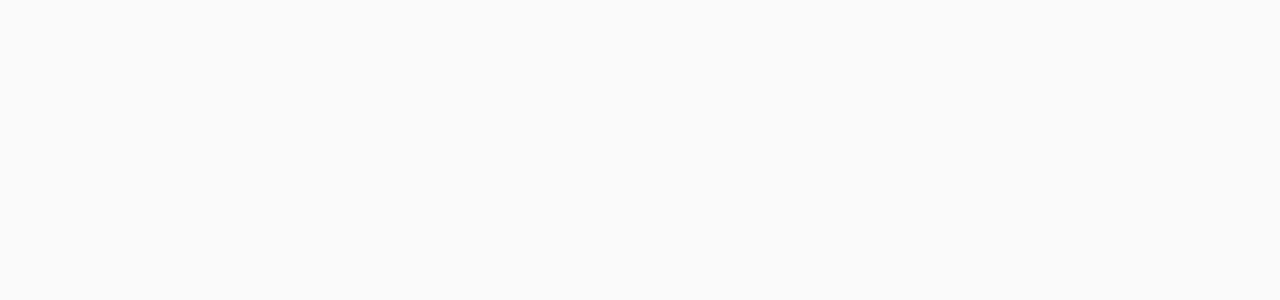
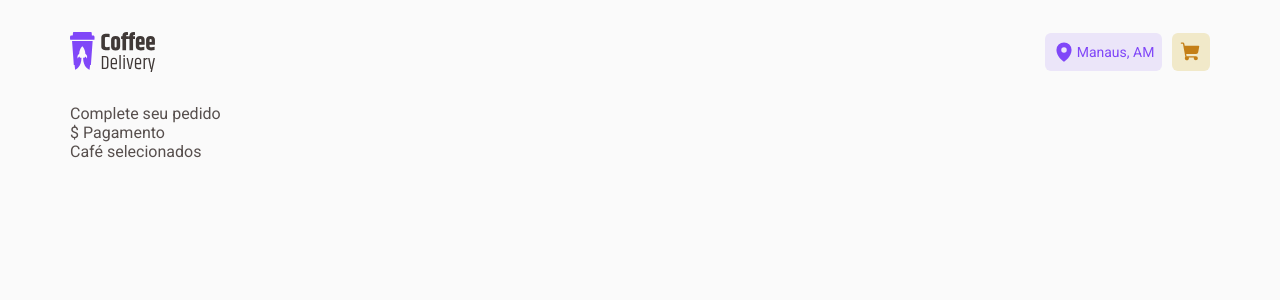
Before and after one commit to Tafarel-Brayan/coffe-delivery, a React (Vite) app: page /checkout in a window 1280 px wide. Before the commit this address had no page. Shown: the top 300 px of the page. Built offline with nearby package versions, Linux system fonts and the light colour scheme.

Commit message:
feat: created Checkout page

```diff
--- a/src/Router.tsx
+++ b/src/Router.tsx
@@ -1,5 +1,6 @@
 import { Routes, Route } from "react-router-dom";
 import { DefaultLayout } from "./layouts/DefaultLayout";
+import { Checkout } from "./pages/Checkout/Checkout";
 import { Home } from "./pages/Home/home";
 
 export function Router() {
@@ -7,6 +8,7 @@
     <Routes>
       <Route path="/" element={<DefaultLayout />}>
         <Route path="/" element={<Home />} />
+        <Route path="/checkout" element={<Checkout />} />
       </Route>
     </Routes>
   );
--- a/src/components/Header/header.tsx
+++ b/src/components/Header/header.tsx
@@ -7,7 +7,6 @@
 
 export const Header = () => {
   const { qty } = useContext(ShoppingCartContext);
-  console.log(qty);
 
   return (
     <HeaderContainer>
@@ -16,10 +15,10 @@
       <nav>
         <span>
           <MapPin size={22} weight="fill" />
-          Porto alegre, RS
+          Manaus, AM
         </span>
 
-        <NavLink to="/">
+        <NavLink to="/checkout">
           <ShoppingCart size={22} weight="fill" />
           {qty > 0 && <span className="badge">{qty}</span>}
         </NavLink>
--- /dev/null
+++ b/src/pages/Checkout/Checkout.tsx
@@ -0,0 +1,13 @@
+export const Checkout = () => {
+  return (
+    <>
+      <section>
+        <div>
+          <div>Complete seu pedido</div>
+          <div>$ Pagamento</div>
+        </div>
+        <div>Café selecionados</div>
+      </section>
+    </>
+  );
+};
```
